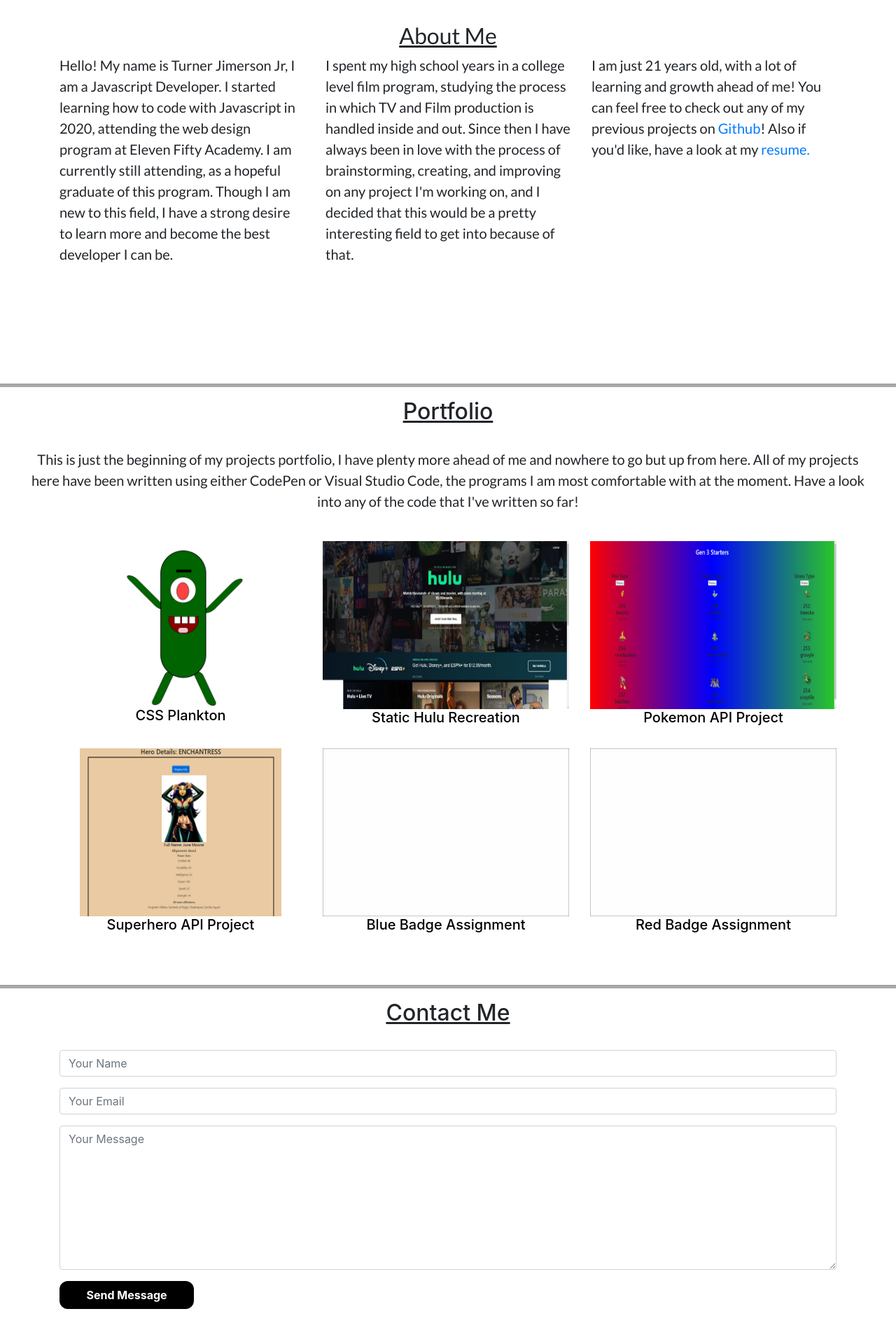
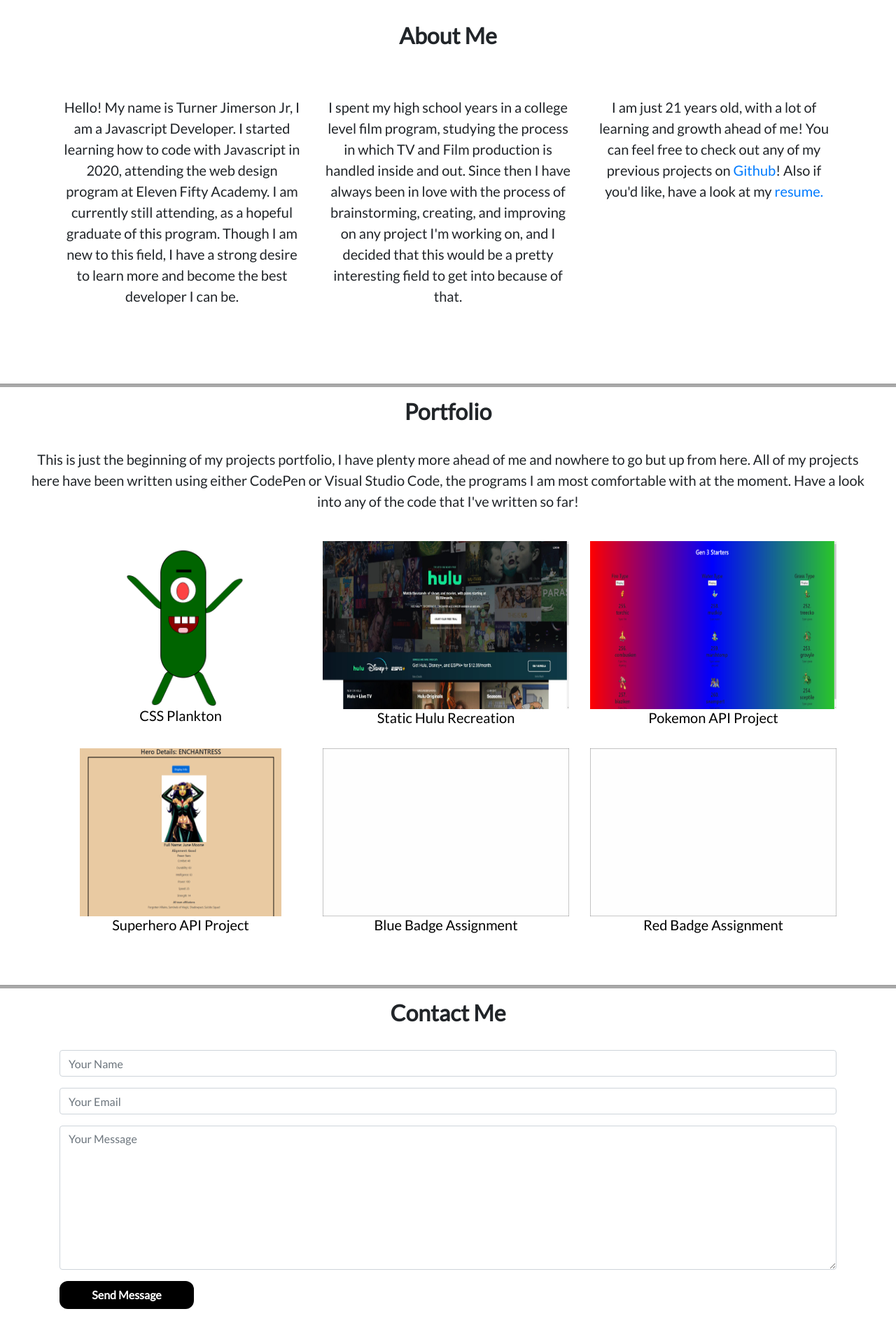
Before and after one commit to Turner344/turner344.github.io, a plain HTML site: page index.html in a window 1280 px wide. Shown: the part 740-2640 px from the top of the page at 70% size. Drawn offline with nearby package versions, Linux system fonts and the light colour scheme.

Commit message:
changing font styles

```diff
--- a/CSS/about.css
+++ b/CSS/about.css
@@ -10,3 +10,8 @@
     text-align: center;
     margin-top: 3em;
 }
+
+.aboutMe{
+    text-align: center;
+    margin-top: 3em;
+}
--- a/CSS/contact.css
+++ b/CSS/contact.css
@@ -14,9 +14,13 @@
 
 .contactMe {
   text-align: center;
-  text-decoration: underline;
+  font-weight: bolder;
 }
 
 .contactDiv{
     padding: 2%;
 }
+
+.contact{
+  font-family: var(--font-one);
+}
--- a/CSS/project.css
+++ b/CSS/project.css
@@ -1,10 +1,11 @@
 .portfolioText{
     text-align: center;
-    text-decoration: underline;
+    font-weight: bolder;
 }
 
 .portfolio{
     text-align: center;
+    font-family: var(--font-one);
 }
 
 #thumbnail1{
--- a/index.html
+++ b/index.html
@@ -79,7 +79,7 @@
     </section>
     <section class="aboutSection" id="aboutLanding">
       <div class="about">
-        <h2 style="text-decoration: underline;">About Me</h2>
+        <h2 style="font-weight: bolder;">About Me</h2>
       </div>
       <div class="container">
         <div class="row">
```
